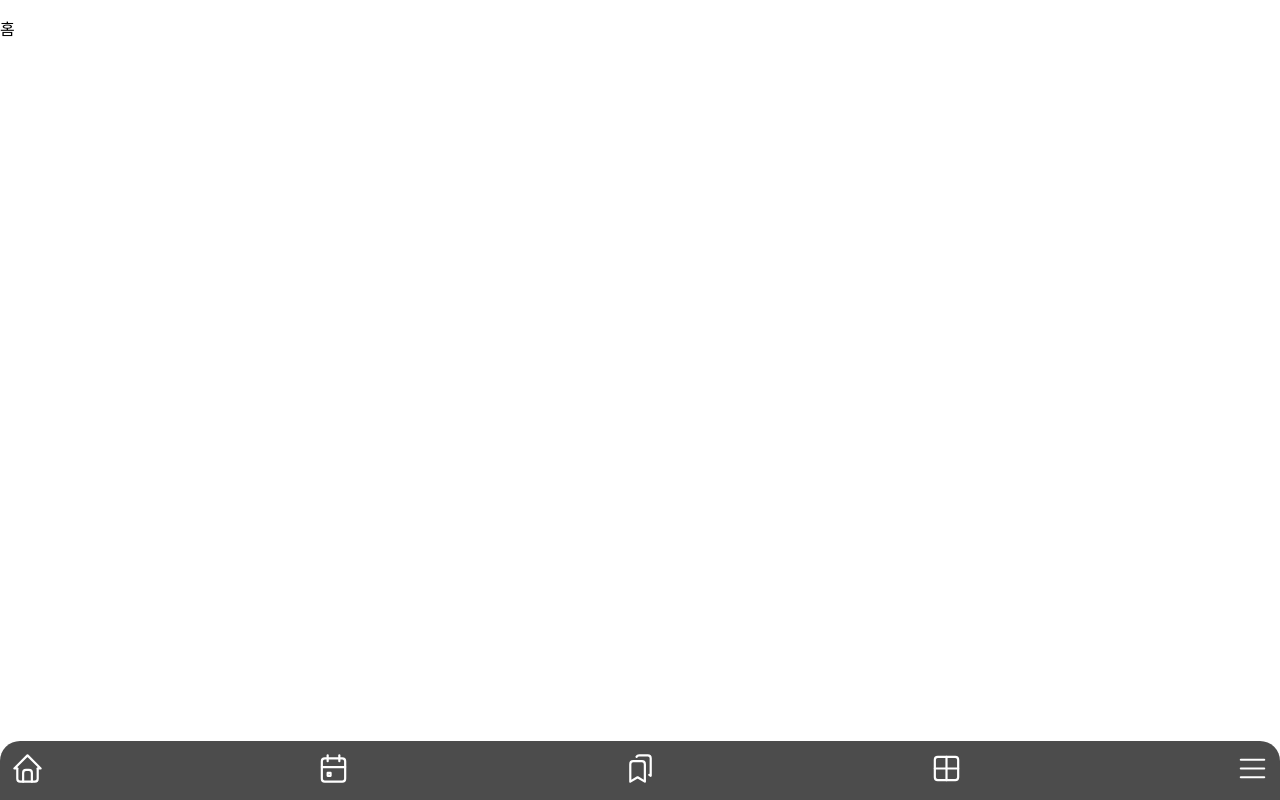
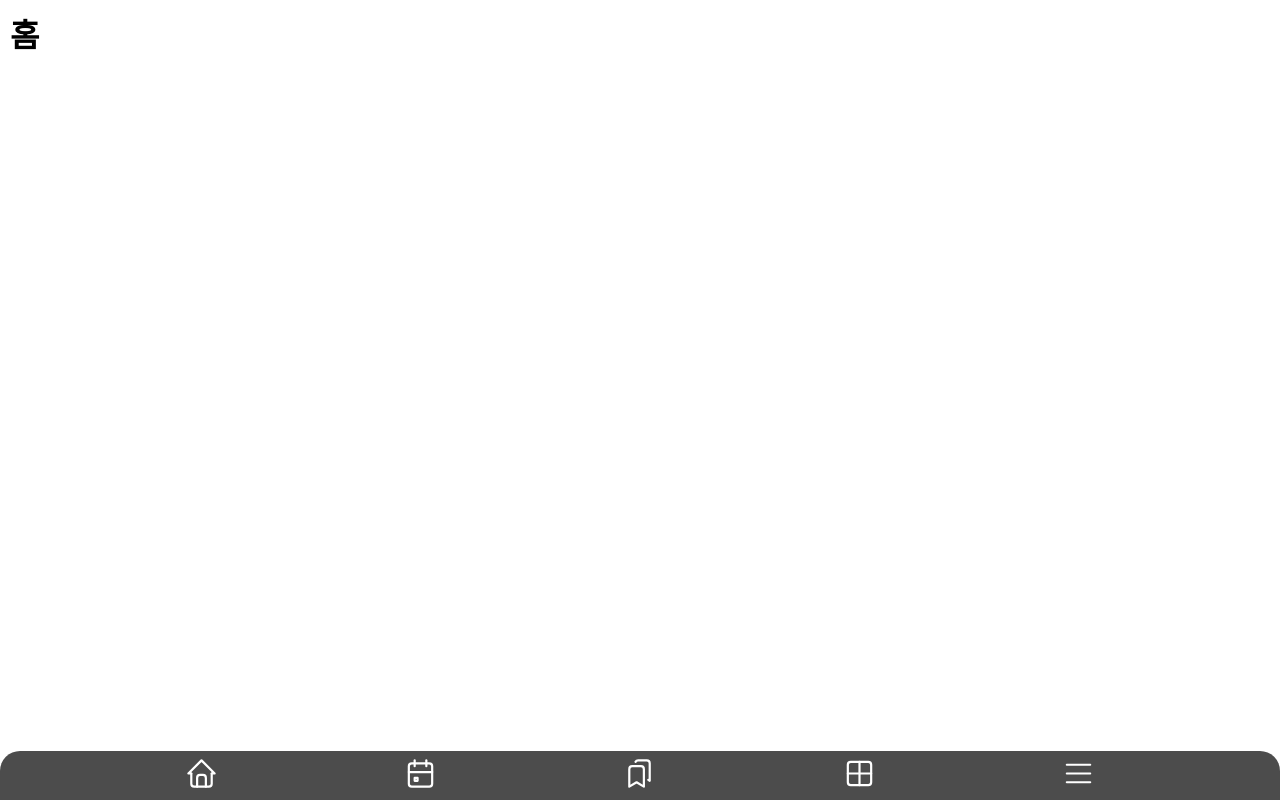
Before and after one commit to seolcu/zzapgo.life, a Svelte app: page / in a window 1280 px wide. Built offline with nearby package versions, Linux system fonts and the light colour scheme.

Commit message:
margin 조정

```diff
--- a/public/global.css
+++ b/public/global.css
@@ -1,3 +1,7 @@
+* {
+  -webkit-tap-highlight-color: transparent;
+}
+
 body {
   margin: 0;
 }
--- a/src/components/Footer.svelte
+++ b/src/components/Footer.svelte
@@ -22,8 +22,8 @@
     left: 0;
     right: 0;
     display: flex;
-    justify-content: space-between;
-    padding: 10px;
+    justify-content: space-evenly;
+    padding: 5px 0px;
     border-top-left-radius: 20px;
     border-top-right-radius: 20px;
   }
--- /dev/null
+++ b/src/components/Header.svelte
@@ -0,0 +1 @@
+<h1>{}</h1>
--- a/src/routes/About.svelte
+++ b/src/routes/About.svelte
@@ -1,4 +1,10 @@
 <script>
 </script>
 
-<p>기타</p>
+<h1>기타</h1>
+
+<style>
+  h1 {
+    margin: 10px;
+  }
+</style>
--- a/src/routes/Diet.svelte
+++ b/src/routes/Diet.svelte
@@ -1,4 +1,10 @@
 <script>
 </script>
 
-<p>급식</p>
+<h1>급식</h1>
+
+<style>
+  h1 {
+    margin: 10px;
+  }
+</style>
--- a/src/routes/Home.svelte
+++ b/src/routes/Home.svelte
@@ -1,4 +1,10 @@
 <script>
 </script>
 
-<p>홈</p>
+<h1>홈</h1>
+
+<style>
+  h1 {
+    margin: 10px;
+  }
+</style>
--- a/src/routes/Shortcut.svelte
+++ b/src/routes/Shortcut.svelte
@@ -1,4 +1,10 @@
 <script>
 </script>
 
-<p>바로가기</p>
+<h1>바로가기</h1>
+
+<style>
+  h1 {
+    margin: 10px;
+  }
+</style>
--- a/src/routes/Timetable.svelte
+++ b/src/routes/Timetable.svelte
@@ -1,4 +1,10 @@
 <script>
 </script>
 
-<p>시간표</p>
+<h1>시간표</h1>
+
+<style>
+  h1 {
+    margin: 10px;
+  }
+</style>
```
